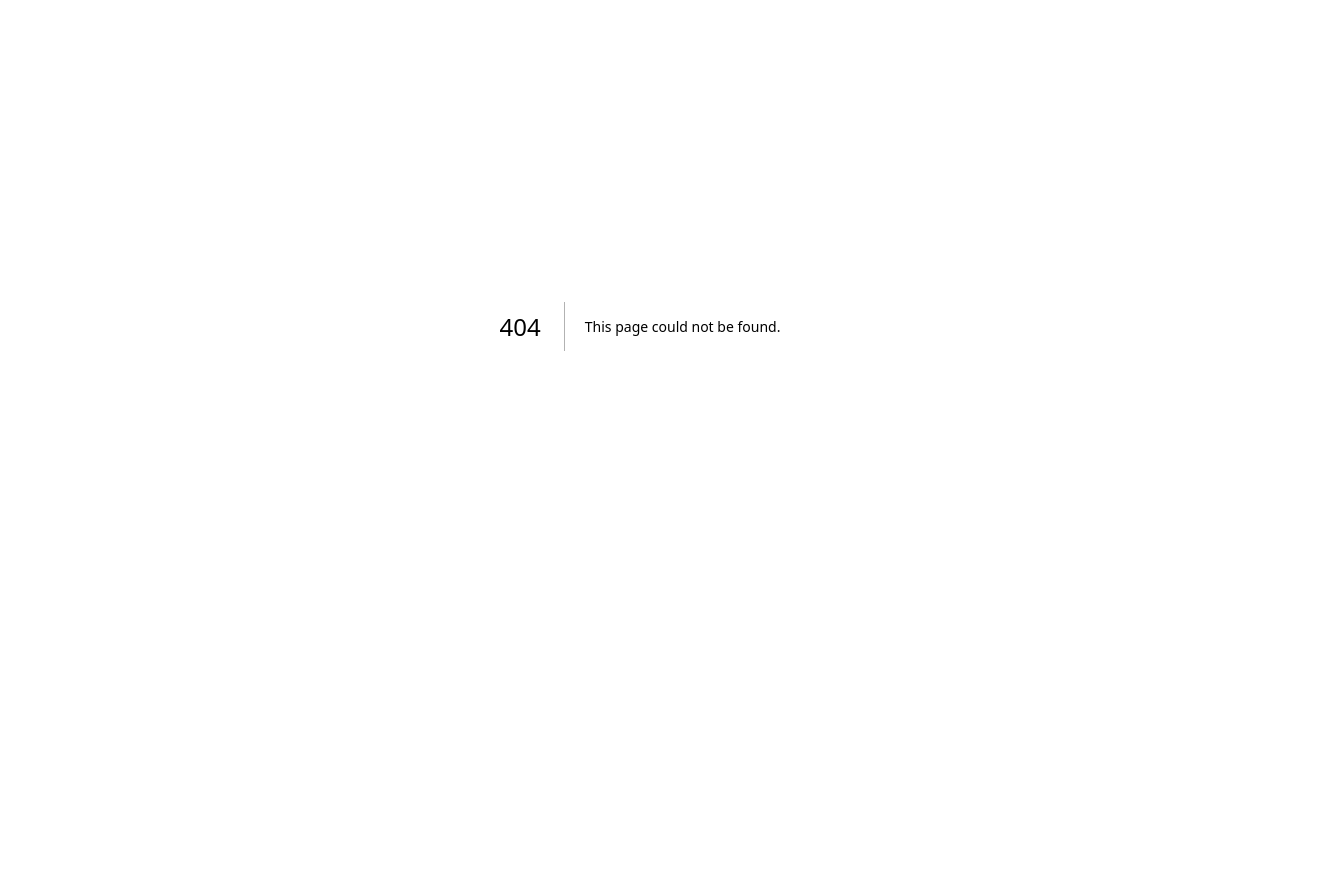
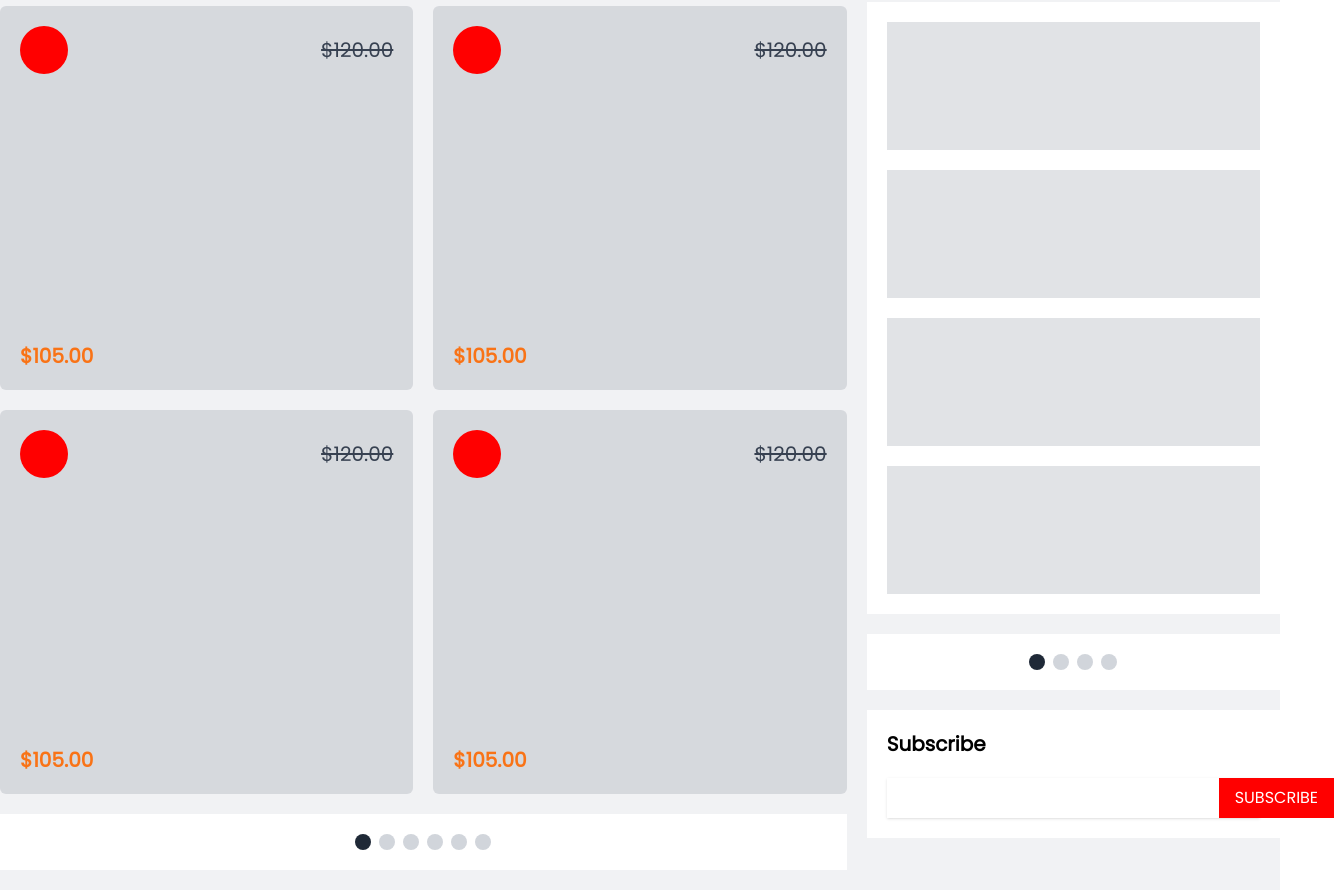
Before and after one commit to PrinceNarteh/mimall, a Next.js app: page /more in a window 1280 px wide. Before the commit this address had no page. Shown: the part 219-1109 px from the top of the page, 1334 px wide, since content can reach past the window. Before the commit the page ends 945 px from the top, so only its background shows below. Built offline with nearby package versions, Linux system fonts and the light colour scheme.

Commit message:
add see more products page

```diff
--- /dev/null
+++ b/app/more/page.jsx
@@ -0,0 +1,76 @@
+import React from "react";
+
+const MoreProducts = () => {
+  return (
+    <div className="bg-gray-300 bg-opacity-30">
+      <div className="max-w-7xl mx-auto py-5">
+        <div className="grid grid-cols-1 xl:grid-cols-12 gap-5">
+          <div className="col-span-8 space-y-5">
+            <div className="flex items-center bg-white shadow">
+              <div className="flex-1 text-2xl py-0.5 pl-5">
+                <span className="font-bold">RAW</span> FOOD
+              </div>
+              <div className="bg-[#ff0000] text-white px-4 py-2">SORT BY</div>
+            </div>
+
+            <div className="grid grid-cols-2 gap-5">
+              {Array(4)
+                .fill(0)
+                .map(() => (
+                  <div className="relative bg-gray-500 bg-opacity-20 rounded-md h-96 p-5">
+                    <div className="flex justify-between items-center">
+                      <span className="w-12 h-12 bg-[#ff0000] block rounded-full"></span>
+                      <span className="block text-xl line-through text-gray-700">
+                        $120.00
+                      </span>
+                    </div>
+                    <span className="absolute bottom-5 text-xl text-orange-500 font-bold">
+                      $105.00
+                    </span>
+                  </div>
+                ))}
+            </div>
+
+            <div className="flex items-center justify-center bg-white py-5 gap-2">
+              <span className="w-4 h-4 block bg-gray-800 rounded-full cursor-pointer"></span>
+              <span className="w-4 h-4 block bg-gray-300 rounded-full cursor-pointer"></span>
+              <span className="w-4 h-4 block bg-gray-300 rounded-full cursor-pointer"></span>
+              <span className="w-4 h-4 block bg-gray-300 rounded-full cursor-pointer"></span>
+              <span className="w-4 h-4 block bg-gray-300 rounded-full cursor-pointer"></span>
+              <span className="w-4 h-4 block bg-gray-300 rounded-full cursor-pointer"></span>
+            </div>
+          </div>
+          <div className="col-span-4 space-y-5">
+            <div className="bg-white py-1 pl-5 text-xl">
+              <span className="font-bold">RAW</span> FOOD
+            </div>
+            <div className="bg-white p-5 space-y-5">
+              {Array(4)
+                .fill(0)
+                .map(() => (
+                  <div className="bg-gray-500 bg-opacity-20 h-32"></div>
+                ))}
+            </div>
+            <div className="flex items-center justify-center bg-white py-5 gap-2">
+              <span className="w-4 h-4 block bg-gray-800 rounded-full cursor-pointer"></span>
+              <span className="w-4 h-4 block bg-gray-300 rounded-full cursor-pointer"></span>
+              <span className="w-4 h-4 block bg-gray-300 rounded-full cursor-pointer"></span>
+              <span className="w-4 h-4 block bg-gray-300 rounded-full cursor-pointer"></span>
+            </div>
+            <div className="bg-white p-5">
+              <h3 className="text-xl font-semibold">Subscribe</h3>
+              <div className="flex shadow mt-5">
+                <input type="text" className="flex-1 outline-none p-2" />
+                <button className="bg-[#ff0000] py-2 px-4 text-white uppercase">
+                  Subscribe
+                </button>
+              </div>
+            </div>
+          </div>
+        </div>
+      </div>
+    </div>
+  );
+};
+
+export default MoreProducts;
```
